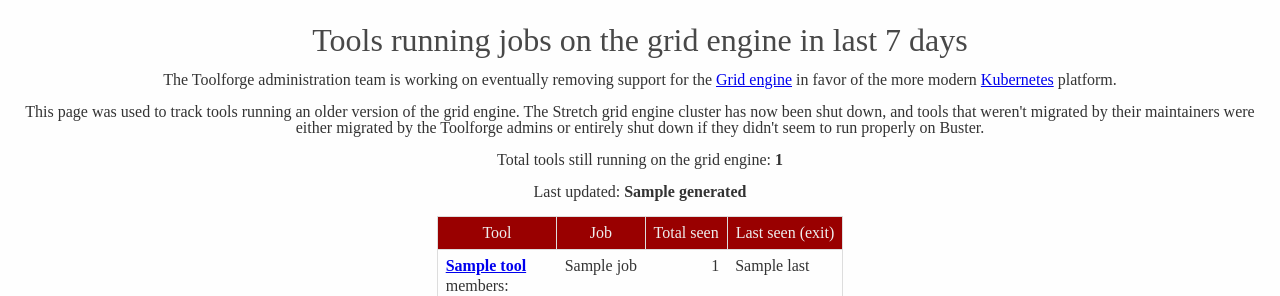
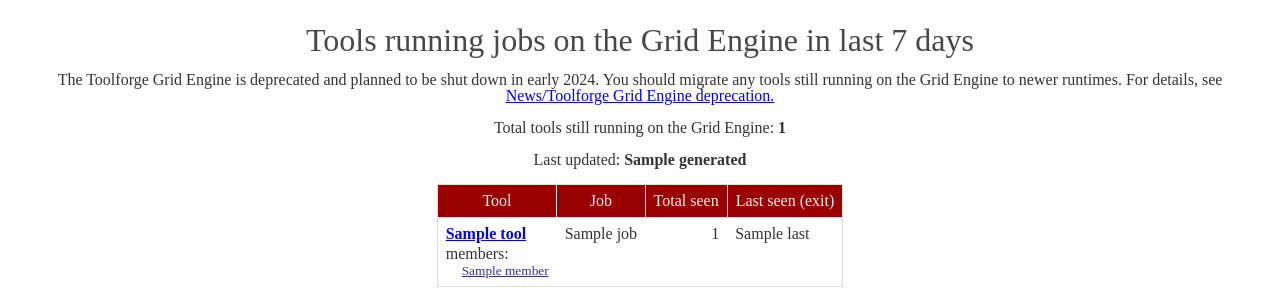
Before and after one commit to toolforge/precise-tools, a Flask app: template templates/home.html in a window 1280 px wide. Shown: the top 296 px of the page. Run offline with Flask 3, Linux system fonts and the light colour scheme; the template is opened without the code that fills it: most values are stand-ins (such as "Sample title", 1, 10 or a date in 2020).

Commit message:
update wording

```diff
--- a/templates/home.html
+++ b/templates/home.html
@@ -1,22 +1,14 @@
 {% extends "layout.html" %}
 {% block body %}
-<h1>Tools running jobs on the grid engine in last 7 days</h1>
+<h1>Tools running jobs on the Grid Engine in last 7 days</h1>
 
 <p>
-  The Toolforge administration team is working on eventually removing
-  support for the <a href="https://wikitech.wikimedia.org/wiki/Help:Toolforge/Grid">
-  Grid engine</a> in favor of the more modern <a href="https://wikitech.wikimedia.org/wiki/Help:Toolforge/Kubernetes">
-  Kubernetes</a> platform.
+  <strong>The Toolforge Grid Engine is deprecated and planned to be shut down in early 2024.</strong>
+  You should migrate any tools still running on the Grid Engine to newer runtimes.
+  For details, see <a href="https://wikitech.wikimedia.org/wiki/News/Toolforge_Grid_Engine_deprecation">News/Toolforge Grid Engine deprecation.</a>
 </p>
 
-<p>
-  This page was used to track tools running an older version of the grid engine.
-  The Stretch grid engine cluster has now been shut down, and tools that weren't
-  migrated by their maintainers were either migrated by the Toolforge admins or
-  entirely shut down if they didn't seem to run properly on Buster.
-</p>
-
-<p>Total tools still running on the grid engine: <var>{{ tools|count }}</var></p>
+<p>Total tools still running on the Grid Engine: <var>{{ tools|count }}</var></p>
 <p>Last updated: <var>{{ generated }}</var></p>
 
 <table id="precise">
--- a/templates/tool.html
+++ b/templates/tool.html
@@ -1,6 +1,12 @@
 {% extends "layout.html" %}
 {% block body %}
 <h1>{{name}} jobs on the grid engine in last 7 days</h1>
+
+<p>
+  <strong>The Toolforge Grid Engine is deprecated and planned to be shut down in early 2024.</strong>
+  You should migrate any tools still running on the Grid Engine to newer runtimes.
+  For details, see <a href="https://wikitech.wikimedia.org/wiki/News/Toolforge_Grid_Engine_deprecation">News/Toolforge Grid Engine deprecation.</a>
+</p>
 
 <p>Last updated: <var>{{ generated }}</var></p>
 
```
